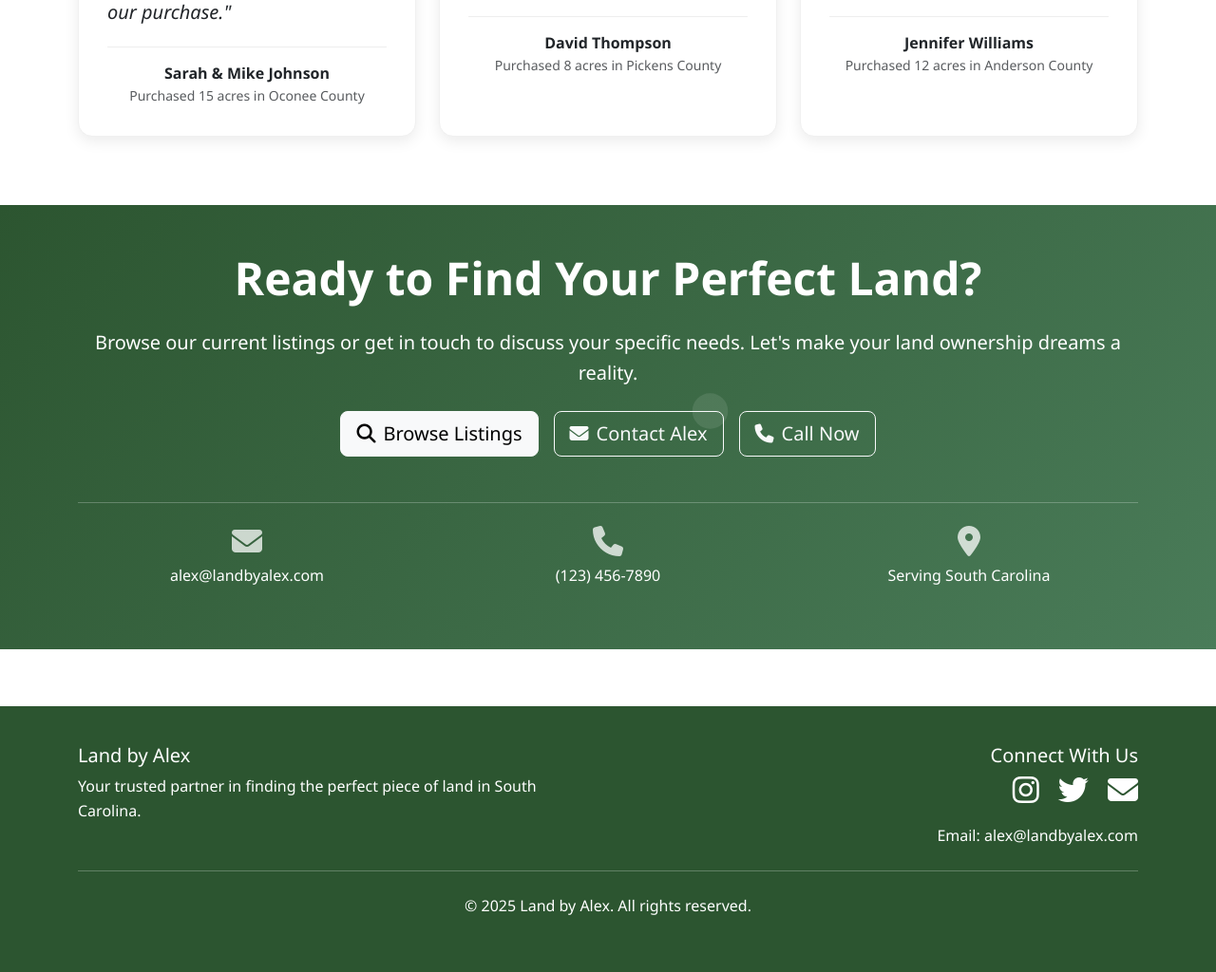
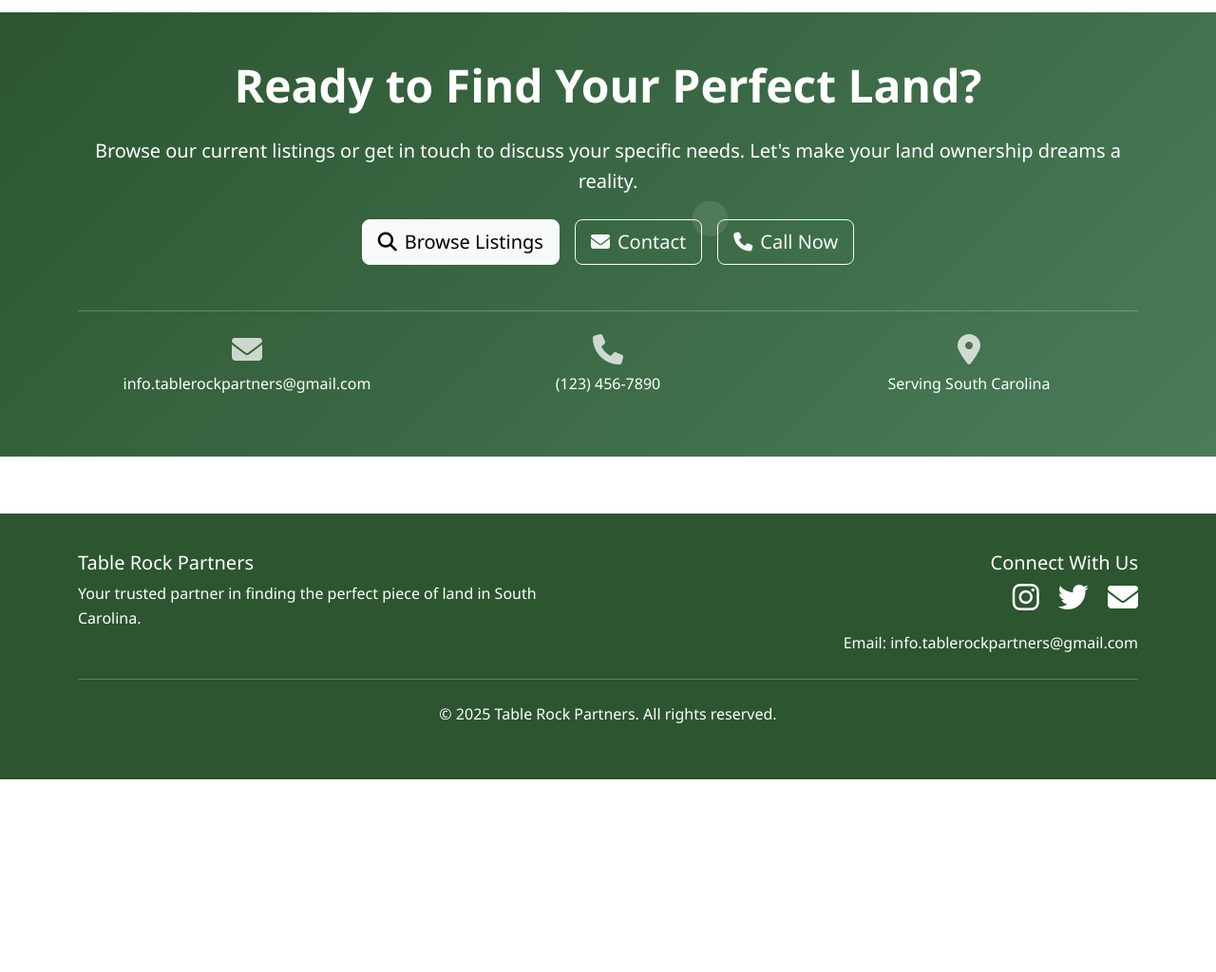
Before and after one commit to jsteryous/TRP-Website, a Flask app: page / in a window 1280 px wide. Shown: the part 2444-3468 px from the top of the page at 95% size. After the commit the page ends 3265 px from the top, so only its background shows below. Run offline with Flask 3, Linux system fonts and the light colour scheme; data that the repository does not hold is empty; some libraries are stand-ins or nearby versions.

Commit message:
Rebrand to Table Rock Partners: remove logo, stats, update contact info

```diff
--- a/templates/base.html
+++ b/templates/base.html
@@ -96,7 +96,7 @@
     <nav class="navbar navbar-expand-lg navbar-light bg-white shadow-sm">
         <div class="container">
             <a class="navbar-brand" href="{{ url_for('index') }}">
-                <i class="fas fa-map-marked-alt me-2"></i>LAND BY ALEX
+                TABLE ROCK PARTNERS
             </a>
             <button class="navbar-toggler" type="button" data-bs-toggle="collapse" data-bs-target="#navbarNav">
                 <span class="navbar-toggler-icon"></span>
@@ -147,7 +147,7 @@
         <div class="container">
             <div class="row">
                 <div class="col-md-6">
-                    <h5>Land by Alex</h5>
+                    <h5>Table Rock Partners</h5>
                     <p>Your trusted partner in finding the perfect piece of land in South Carolina.</p>
                 </div>
                 <div class="col-md-6 text-md-end">
@@ -155,14 +155,14 @@
                     <div class="social-links">
                         <a href="#" class="text-white me-3"><i class="fab fa-instagram fa-2x"></i></a>
                         <a href="#" class="text-white me-3"><i class="fab fa-twitter fa-2x"></i></a>
-                        <a href="mailto:alex@landbyalex.com" class="text-white"><i class="fas fa-envelope fa-2x"></i></a>
+                        <a href="mailto:info.tablerockpartners@gmail.com" class="text-white"><i class="fas fa-envelope fa-2x"></i></a>
                     </div>
-                    <p class="mt-3 mb-0">Email: alex@landbyalex.com</p>
+                    <p class="mt-3 mb-0">Email: info.tablerockpartners@gmail.com</p>
                 </div>
             </div>
             <hr class="my-4">
             <div class="text-center">
-                <p>&copy; 2025 Land by Alex. All rights reserved.</p>
+                <p>&copy; 2025 Table Rock Partners. All rights reserved.</p>
             </div>
         </div>
     </footer>
--- a/templates/index.html
+++ b/templates/index.html
@@ -17,28 +17,6 @@
                     <a href="#about" class="btn btn-outline-light btn-lg mb-2">
                         <i class="fas fa-info-circle me-2"></i>Learn More
                     </a>
-                </div>
-                <div class="hero-stats mt-5 animate-fade-in-delay-3">
-                    <div class="row text-center">
-                        <div class="col-md-4 mb-3">
-                            <div class="stat-item">
-                                <h3 class="display-6 fw-bold">{{ featured_listings|length + 12 }}</h3>
-                                <p class="mb-0">Properties Sold</p>
-                            </div>
-                        </div>
-                        <div class="col-md-4 mb-3">
-                            <div class="stat-item">
-                                <h3 class="display-6 fw-bold">5+</h3>
-                                <p class="mb-0">Years Experience</p>
-                            </div>
-                        </div>
-                        <div class="col-md-4 mb-3">
-                            <div class="stat-item">
-                                <h3 class="display-6 fw-bold">100%</h3>
-                                <p class="mb-0">Satisfaction Rate</p>
-                            </div>
-                        </div>
-                    </div>
                 </div>
             </div>
         </div>
@@ -335,9 +313,9 @@
                         <a href="{{ url_for('listings') }}" class="btn btn-light btn-lg">
                             <i class="fas fa-search me-2"></i>Browse Listings
                         </a>
-                        <a href="mailto:alex@landbyalex.com?subject=Land Inquiry&body=Hi Alex,%0D%0A%0D%0AI'm interested in learning more about available land properties.%0D%0A%0D%0APlease contact me to discuss my needs.%0D%0A%0D%0AThank you!"
+                        <a href="mailto:info.tablerockpartners@gmail.com?subject=Land Inquiry&body=Hi,%0D%0A%0D%0AI'm interested in learning more about available land properties.%0D%0A%0D%0APlease contact me to discuss my needs.%0D%0A%0D%0AThank you!"
                            class="btn btn-outline-light btn-lg">
-                            <i class="fas fa-envelope me-2"></i>Contact Alex
+                            <i class="fas fa-envelope me-2"></i>Contact
                         </a>
                         <a href="tel:+1234567890" class="btn btn-outline-light btn-lg">
                             <i class="fas fa-phone me-2"></i>Call Now
@@ -349,7 +327,7 @@
                         <div class="row text-center text-white">
                             <div class="col-md-4 mb-3">
                                 <i class="fas fa-envelope fa-2x mb-2 opacity-75"></i>
-                                <p class="mb-0">alex@landbyalex.com</p>
+                                <p class="mb-0">info.tablerockpartners@gmail.com</p>
                             </div>
                             <div class="col-md-4 mb-3">
                                 <i class="fas fa-phone fa-2x mb-2 opacity-75"></i>
--- a/templates/listings.html
+++ b/templates/listings.html
@@ -1,6 +1,6 @@
 {% extends "base.html" %}
 
-{% block title %}Land Listings - Land by Alex{% endblock %}
+{% block title %}Land Listings - Table Rock Partners{% endblock %}
 
 {% block content %}
 <!-- Page Header -->
```
